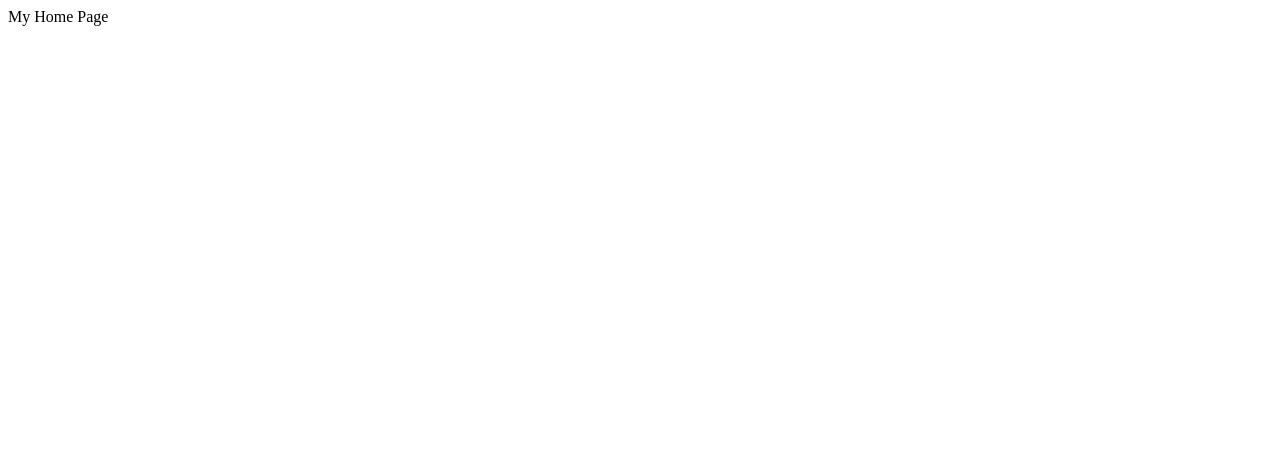
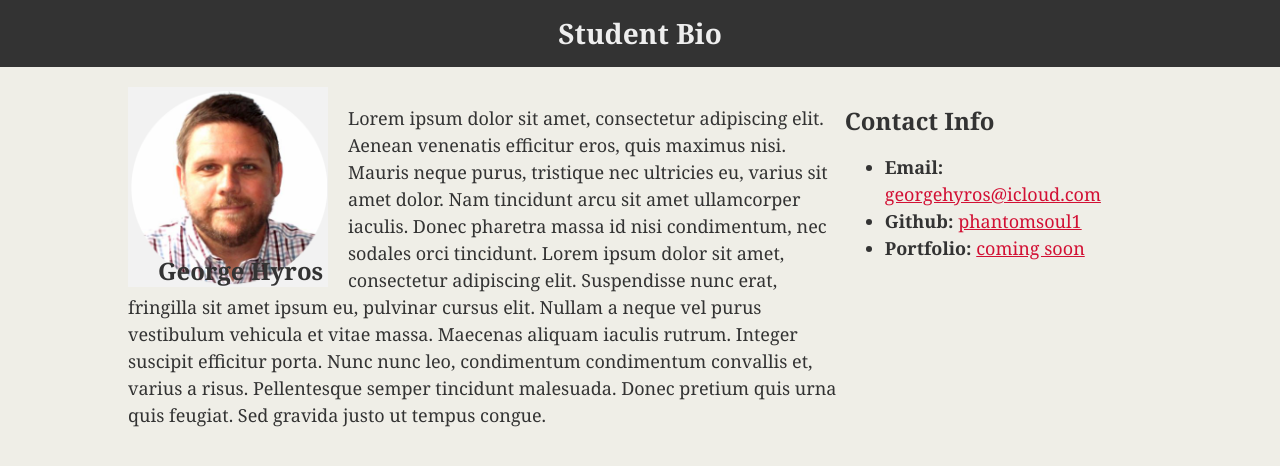
Before and after one commit to phantomsoul1/phantomsoul1.github.io, a plain HTML site: page index.html in a window 1280 px wide. Drawn offline with Linux system fonts and the light colour scheme.

Commit message:
Bio Created
On index.html

```diff
--- a/index.html
+++ b/index.html
@@ -1,3 +1,42 @@
-<html>
-    My Home Page
+<!DOCTYPE html>
+
+<!-- CSS Stylesheets with Relative Paths -->
+
+<html lang="en-us">
+<head>
+  <meta charset="UTF-8">
+  <title>CSS Stylesheets with Relative Paths</title>
+
+  <!-- This line is money! It points your HTML to the CSS file. -->
+  <!-- Notice the "relative" pathway? It matches a file inside our current directory's "assets" folder. Open it to see our style rules. -->
+  <link rel="stylesheet" type="text/css" href="style.css">
+</head>
+
+<body>
+
+  <header>
+    <h1>Student Bio</h1>
+  </header>
+
+  <main class="container">
+    <section id="main-bio">
+      <section id="figure">
+        <h2 id="bio-name">George Hyros</h2>
+        <img id="bio-image" src="https://phantomsoul1.github.io/photo.png" alt="Your Name">
+      </section>
+      <p>Lorem ipsum dolor sit amet, consectetur adipiscing elit. Aenean venenatis efficitur eros, quis maximus nisi. Mauris neque purus, tristique nec ultricies eu, varius sit amet dolor. Nam tincidunt arcu sit amet ullamcorper iaculis. Donec pharetra massa id nisi condimentum, nec sodales orci tincidunt. Lorem ipsum dolor sit amet, consectetur adipiscing elit. Suspendisse nunc erat, fringilla sit amet ipsum eu, pulvinar cursus elit. Nullam a neque vel purus vestibulum vehicula et vitae massa. Maecenas aliquam iaculis rutrum. Integer suscipit efficitur porta. Nunc nunc leo, condimentum condimentum convallis et, varius a risus. Pellentesque semper tincidunt malesuada. Donec pretium quis urna quis feugiat. Sed gravida justo ut tempus congue.</p>
+    </section>
+
+    <aside id="contact-info">
+      <h2>Contact Info</h2>
+      <ul>
+        <li><strong>Email:</strong> <a href="#">georgehyros@icloud.com</a></li>
+        <li><strong>Github:</strong> <a href="#">phantomsoul1</a></li>
+        <li><strong>Portfolio:</strong> <a href="#">coming soon</a></li>
+      </ul>
+    </aside>
+  </main>
+
+</body>
+
 </html>
--- /dev/null
+++ b/style.css
@@ -0,0 +1,72 @@
+/*
+ First External CSS Stylesheet
+ */
+
+/* Styling for HTML elements */
+body {
+  padding: 0;
+  margin: 0;
+  font-family: Georgia, "Times New Roman", Times, serif;
+  font-size: 18px;
+  line-height: 150%;
+  color: #333;
+  background: #efeee7;
+}
+
+header {
+  background: #333;
+}
+
+h1 {
+  padding: 20px 0;
+  margin: 0;
+  margin-bottom: 20px;
+  font-size: 28px;
+  color: #eee;
+  text-align: center;
+}
+
+h2 {
+  font-size: 24px;
+}
+
+a {
+  color: #d21034;
+}
+
+/* Selecting elements by class */
+.container {
+  width: 1024px;
+  margin: 0 auto;
+}
+
+/* Selecting elements by ID */
+#main-bio,
+#contact-info,
+#bio-image {
+  float: left;
+}
+
+#figure {
+  position: relative;
+}
+
+#bio-name {
+  position: absolute;
+  top: 150px;
+  left: 30px;
+}
+
+#main-bio {
+  width: 70%;
+}
+
+#contact-info {
+  width: 30%;
+}
+
+#bio-image {
+  width: 200px;
+  height: 200px;
+  margin-right: 20px;
+}
```
Also changed, not shown: 1 other file.
